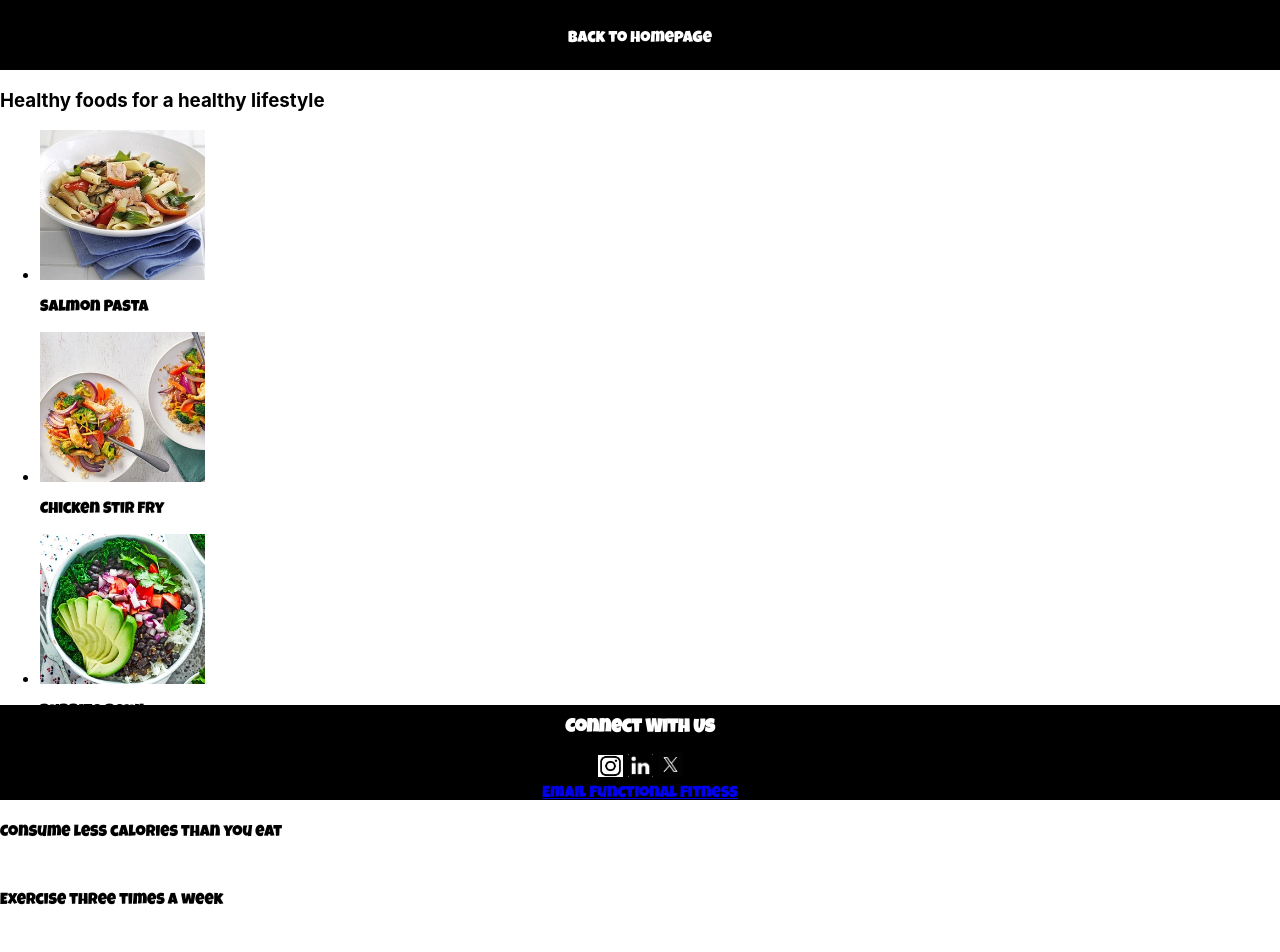
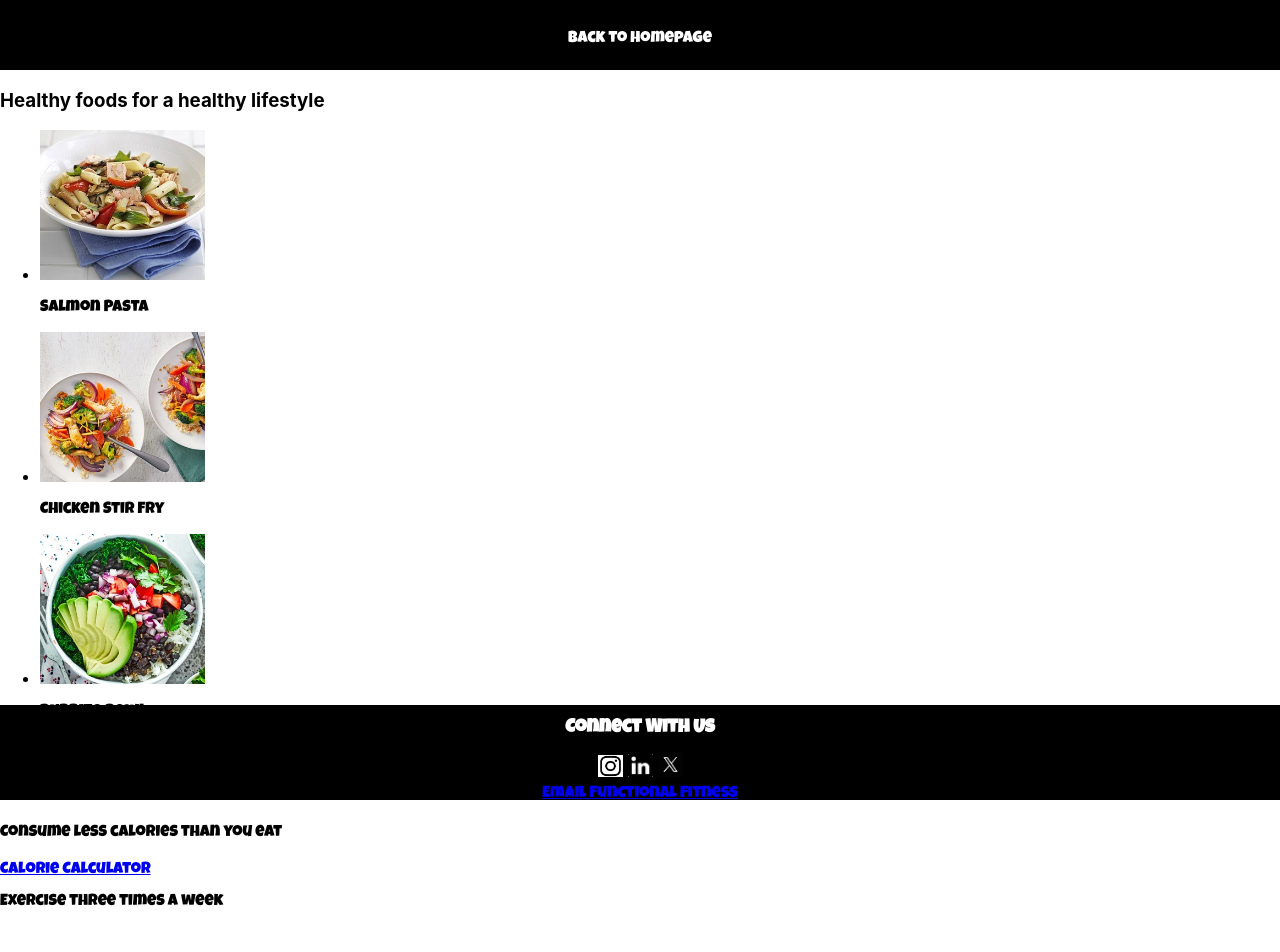
Before and after one commit to deepthinker-88/Fitness-Website, a React (Create React App) app: page /healthy-living in a window 1280 px wide. Shown: the top 952 px of the page. Built offline with nearby package versions, Linux system fonts and the light colour scheme.

Commit message:
Added link to calorie calculator

```diff
--- a/src/components/HealthyLivingPage/HealthyLivingPage.js
+++ b/src/components/HealthyLivingPage/HealthyLivingPage.js
@@ -38,6 +38,7 @@ export default function HealthyLivingPage({ title }) {
         <h2 className="healthy-living-title">Maintaing a healthy lifestyle</h2>
         <br></br>
         <p className="font">Consume less calories than you eat</p>
+        <a className="font"href="https://www.calculator.net/calorie-calculator.html">Calorie Calculator</a>
         <br></br>
         <p className="font">Exercise three times a week</p>
         <br></br>
```
